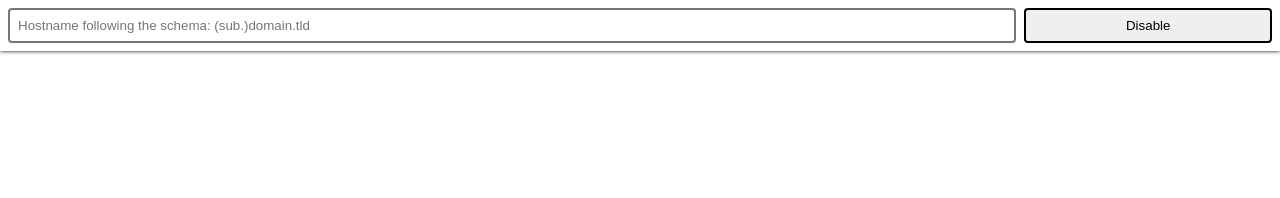
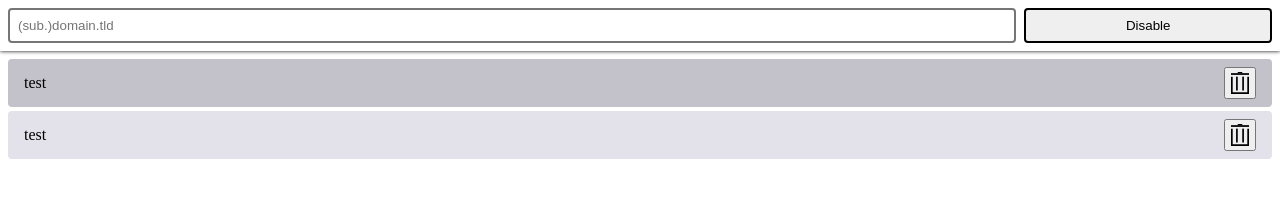
Before and after one commit to nobkd/replace-maps, a website built with Vite: page src/options.html in a window 1280 px wide. Built offline with nearby package versions, Linux system fonts and the light colour scheme; some packages are replaced by stand-ins of ours.

Commit message:
chore: add trash icon, add test items

```diff
--- a/src/options.html
+++ b/src/options.html
@@ -15,13 +15,16 @@
                 <input
                     type="text"
                     pattern="^\S+\.[^\s\.]+$"
-                    placeholder="Hostname following the schema: (sub.)domain.tld"
+                    placeholder="(sub.)domain.tld"
                     name="hostname"
                     id="hostname"
                     required />
                 <input type="submit" value="Disable" />
             </form>
         </section>
-        <section class="table"></section>
+        <section class="table">
+            <div><span>test</span><button></button></div>
+            <div><span>test</span><button></button></div>
+        </section>
     </body>
 </html>
--- a/src/styles/options.css
+++ b/src/styles/options.css
@@ -56,12 +56,16 @@ body > section {
 }
 
 .table button {
+    padding: 0.1rem;
     width: 2rem;
     height: 2rem;
 }
 
 .table button::before {
-    content: 'rm';
+    display: block;
+    content: url('/trash.svg');
+    width: 100%;
+    height: 100%;
 }
 
 .form {
```
Also changed, not shown: public/trash.svg (added).
